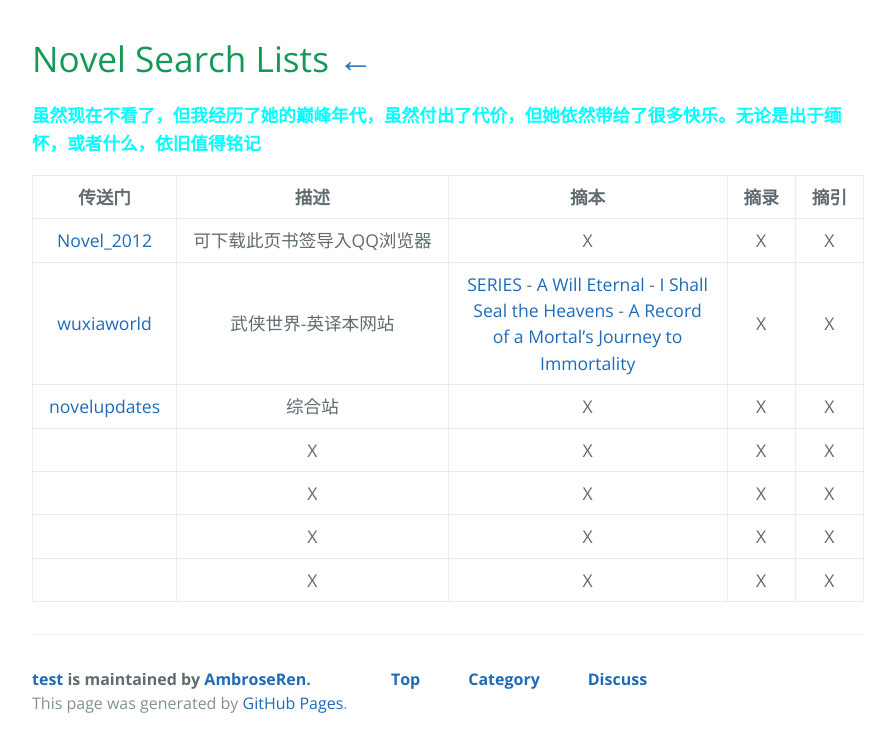
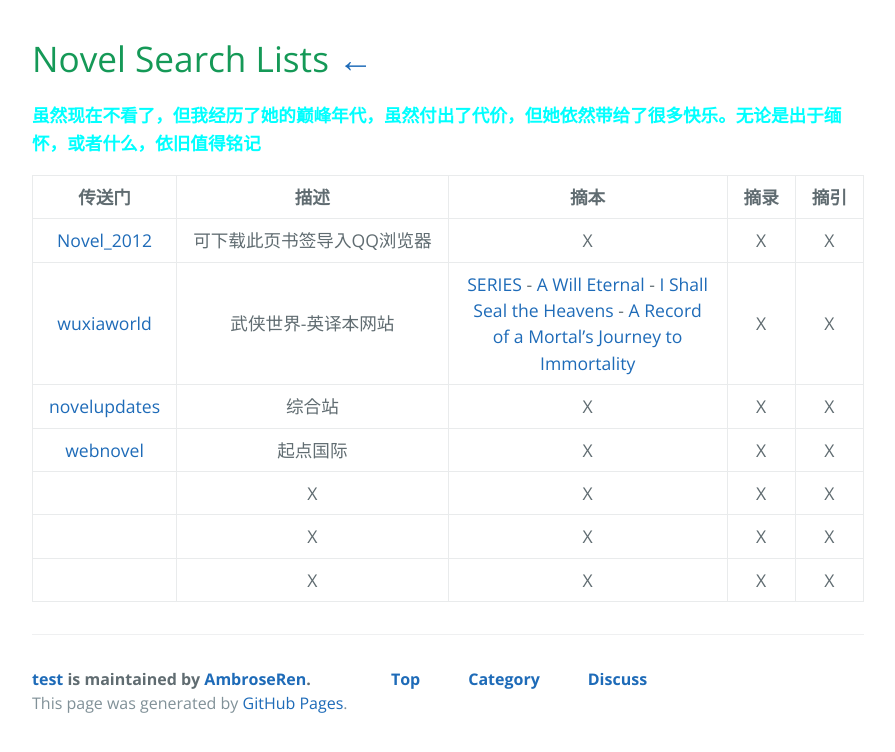
Before and after one commit to AmbroseRen/test, a Jekyll site: the page built from Library/Novel.md, in a window 1280 px wide. Shown: the top 752 px of the page, without its empty margins (192-1087 px from the left). Built offline with Jekyll 4.4.1, drawn with Linux system fonts in a browser that asks for light colours; our own code applies the rules of GitHub Pages for plain Markdown files; the repository's description, which GitHub fills in, is left out.

Commit message:
Update Novel.md

```diff
--- a/Library/Novel.md
+++ b/Library/Novel.md
@@ -7,7 +7,7 @@
 | [Novel_2012](Novel/Q_bookmarks_2021_5_21.html) | 可下载此页书签导入QQ浏览器 | X | X | X |
 | [wuxiaworld](https://www.wuxiaworld.com/) | 武侠世界-英译本网站 | [SERIES](https://www.wuxiaworld.com/novels) - [A Will Eternal](https://www.wuxiaworld.com/novel/a-will-eternal) - [I Shall Seal the Heavens](https://www.wuxiaworld.com/novel/i-shall-seal-the-heavens) - [A Record of a Mortal’s Journey to Immortality](https://www.wuxiaworld.com/novel/rmji) | X | X |
 | [novelupdates](https://www.novelupdates.com/) | 综合站 | X | X | X |
+| [webnovel](https://www.webnovel.com/) | 起点国际 | X | X | X |
 | []() | X | X | X | X |
 | []() | X | X | X | X |
 | []() | X | X | X | X |
-| []() | X | X | X | X |
```
